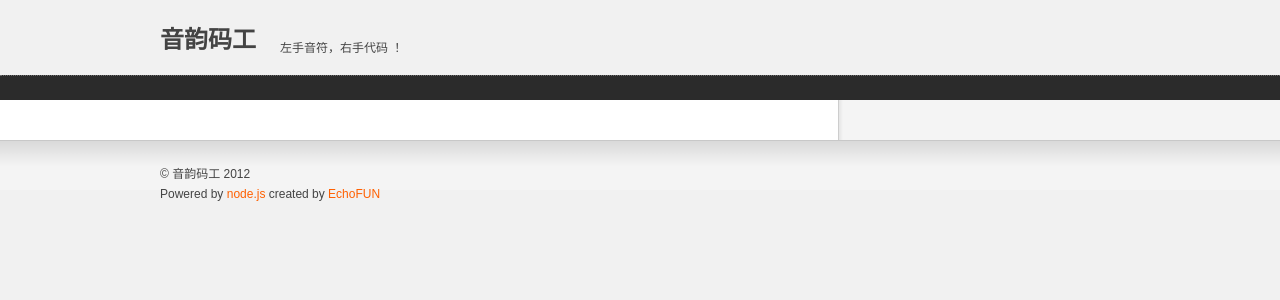
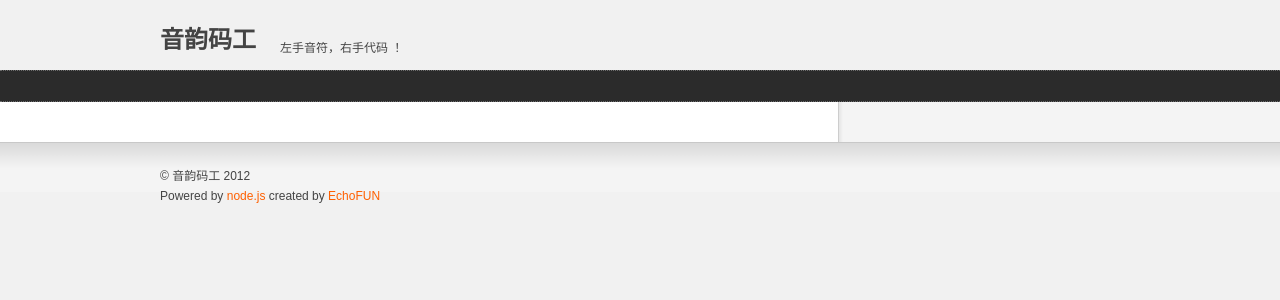
Before and after one commit to EchoFUN/melodycoder, a Node server app: template views/index.ejs in a window 1280 px wide. Shown: the top 300 px of the page. Run offline with Node 20, Linux system fonts and the light colour scheme; the template is opened without the code that fills it, so the values that code supplies are empty; some libraries are stand-ins or nearby versions.

Commit message:
调整dom结构。

```diff
--- a/public/css/general.css
+++ b/public/css/general.css
@@ -26,7 +26,7 @@ h2 a:hover {
 }
 
 #header {
-    height: 100px;
+    height: 70px;
 }
 
 #header .header-wrap {
@@ -48,9 +48,8 @@ h2 a:hover {
     position: absolute;
 }
 
-#header .navigator {
+.navigator {
     background: #2B2B2B;
-    margin-top: 20px;
     height: 30px;
     border: 1px dotted #6D6D6D;
     border-left: 0;
@@ -59,24 +58,24 @@ h2 a:hover {
     top: 0;
 }
 
-#header .navigator-wrap {
+.navigator .navigator-wrap {
     width: 960px;
     height: 100%;
     margin: 0 auto;
 }
 
-#header .navigator-wrap .active {
+.navigator .navigator-wrap .active {
     background-color: #FF6000;
 }
 
-#header .navigator .item {
+.navigator .item {
     cursor: pointer;
     float: left;
     text-align: center;
     _width: 90px;
 }
 
-#header .navigator .item a {
+.navigator .item a {
     color: #fff;
     height: 30px;
     line-height: 30px;
@@ -84,7 +83,7 @@ h2 a:hover {
     display: block;
 }
 
-#header .navigator .item:hover {
+.navigator .item:hover {
     background-color: #FF6000;
 }
 
--- a/public/js/general.js
+++ b/public/js/general.js
@@ -14,7 +14,6 @@ YYMG.modules.push('prototype');
 YYMG.modules.push('base');
 seajs.use(YYMG.modules, function() {
 	var arg = arguments, argLen = arg.length;
-	document.observe("dom:loaded", function() {
 	for (var i = 0; i < argLen; i++) {
 		var module = arg[i];
 		if (module && module.init && typeof module.init == 'function')
@@ -24,4 +23,3 @@ seajs.use(YYMG.modules, function() {
 	// IE6背景半透明修复
 	DD_belatedPNG.fix('.pngfix');
 });
-});
--- a/public/js/modules/base.js
+++ b/public/js/modules/base.js
@@ -10,12 +10,19 @@ define(function(require, exports, module) {
 
         // 导航栏吸顶
         'always-0': function(hook) {
-            var topBannerEl = $('navigator'), scrollTopEl = $('scrolltop');
+
+        	// IE6不支持fixed属性
+        	if (Prototype.Browser.IE && parseInt(navigator.userAgent.substring(navigator.userAgent.indexOf("MSIE")+5)) == 6)
+        		return;
+
+            var topBannerEl = $('navigator'), scrollTopEl = $('scrolltop'), headerEl = $('header');
             if (hook < 68) {
-                topBannerEl.setStyle({'position': 'static', 'margin-top': '20px'});
+                topBannerEl.setStyle({'position': 'static'});
+                headerEl.setStyle({'height': '70px'});
                 scrollTopEl.hide();
             } else {
-                topBannerEl.setStyle({'position': 'fixed', 'margin-top': '0'});
+                topBannerEl.setStyle({'position': 'fixed'});
+                headerEl.setStyle({'height': '102px'});
                 scrollTopEl.show();
             }
         }
--- a/views/index.ejs
+++ b/views/index.ejs
@@ -40,6 +40,7 @@
                     </div>
                     <div id="site-description" classs="site-description">左手音符，右手代码 ！</div>
                 </div>
+            </div>
             <div id="navigator" class="navigator">
                 <div class="navigator-wrap">
                     <ul>
@@ -66,7 +67,6 @@
                         </script>
                         <% } %>
                     </ul>
-                    </div>
                 </div>
             </div>
             <div id="body">
```
Lines whose indentation alone changed are shown as unchanged.
